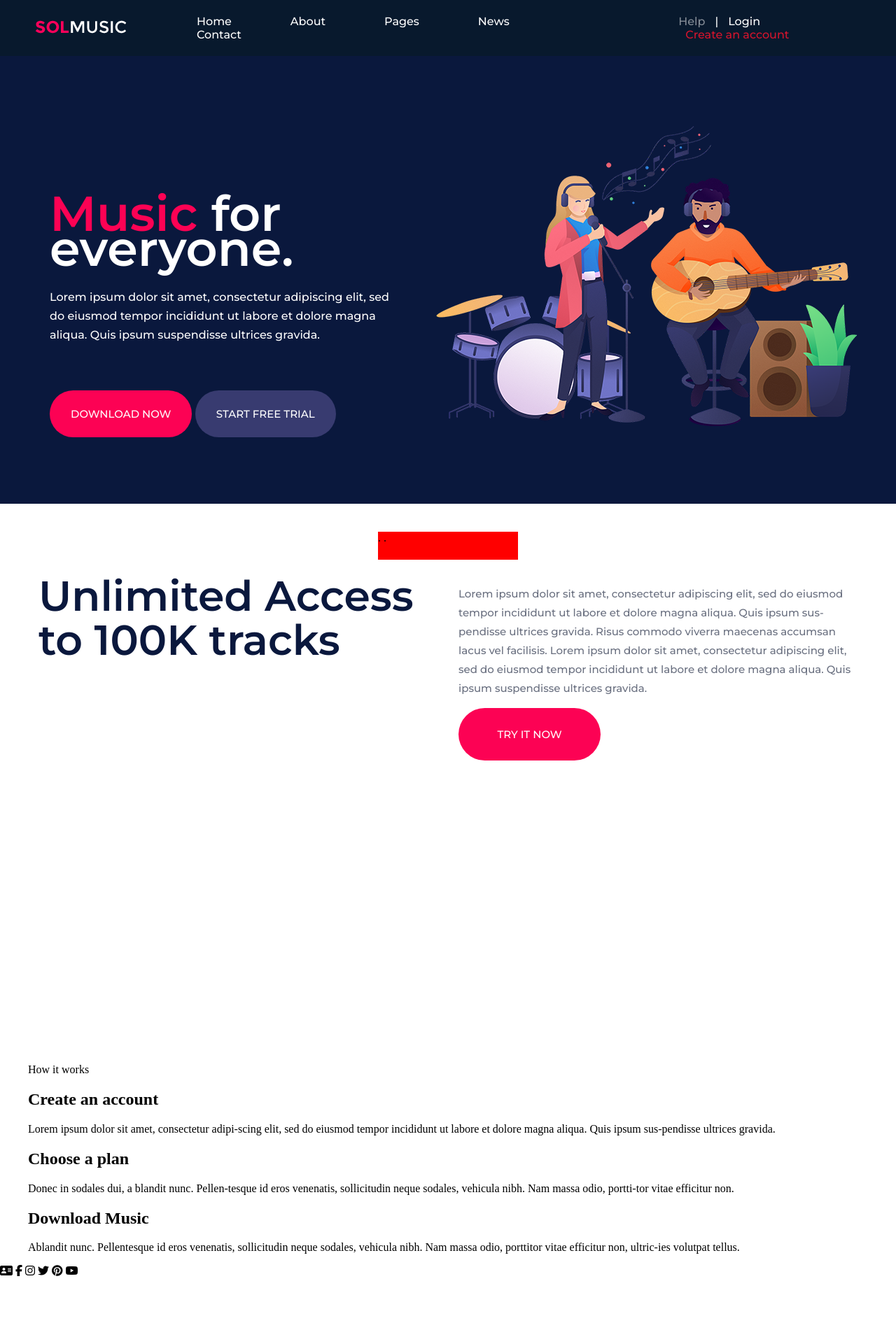
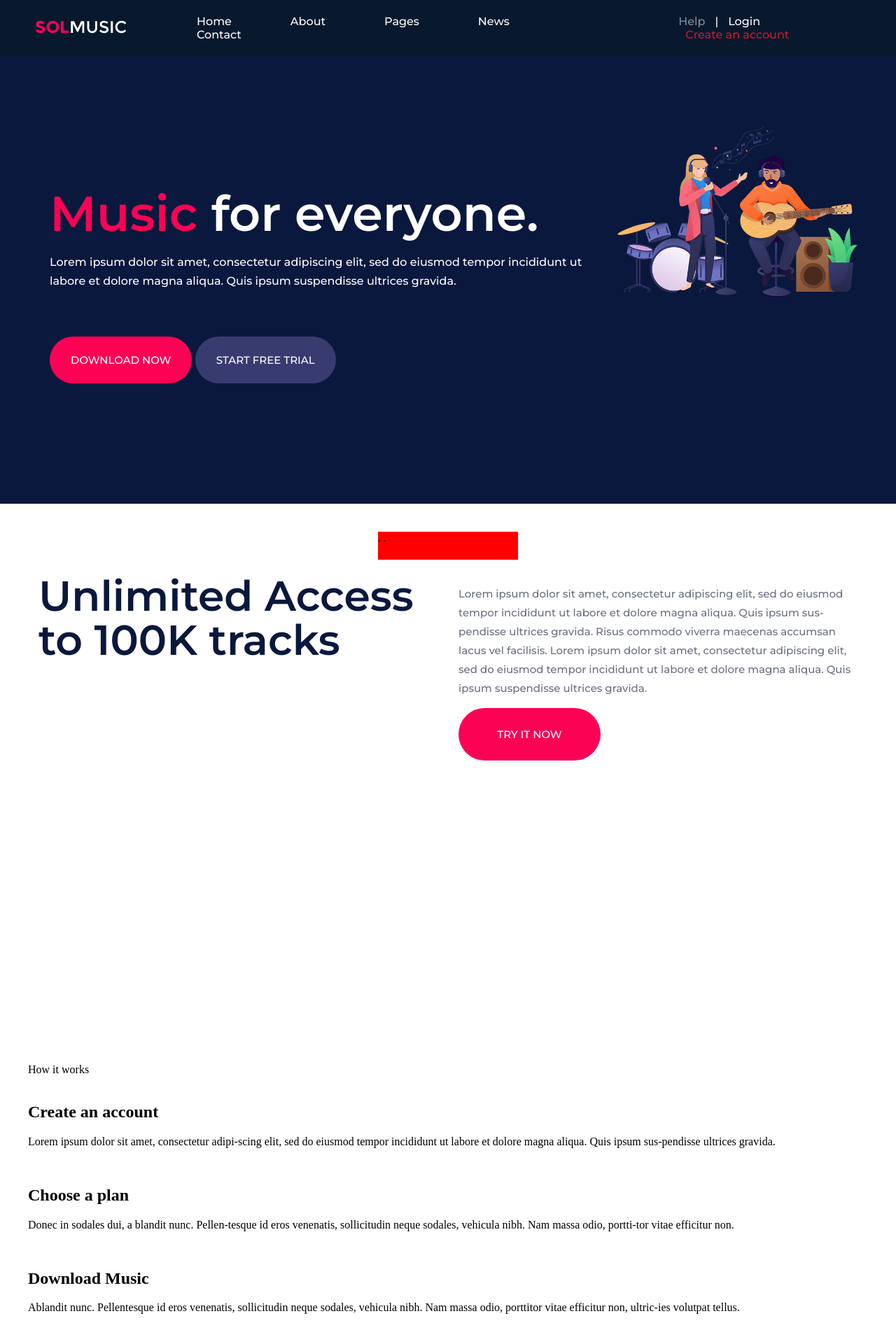
Before and after one commit to damick333/Landing-01, a plain HTML site: page index.html in a window 1280 px wide. Shown: the top 1891 px of the page at 70% size. Before the commit the page ends 1826 px from the top, so only its background shows below. Drawn offline with Linux system fonts and the light colour scheme.

Commit message:
startday

```diff
--- a/index.html
+++ b/index.html
@@ -81,14 +81,17 @@
             <div class="title">How it works</div>
             <div class="steps">
                 <div class="create">
+                    <div><img src="" alt=""></div>
                     <h2>Create an account</h2>
                     <p>Lorem ipsum dolor sit amet, consectetur adipi-scing elit, sed do eiusmod tempor incididunt ut labore et dolore magna aliqua. Quis ipsum sus-pendisse ultrices gravida.</p>
                 </div>
                 <div class="choose">
+                    <div><img src="" alt=""></div>
                     <h2>Choose a plan</h2>
                     <p>Donec in sodales dui, a blandit nunc. Pellen-tesque id eros venenatis, sollicitudin neque sodales, vehicula nibh. Nam massa odio, portti-tor vitae efficitur non.</p>
                 </div>
                 <div class="download">
+                    <div><img src="" alt=""></div>
                     <h2>Download Music</h2>
                     <p>Ablandit nunc. Pellentesque id eros venenatis, sollicitudin neque sodales, vehicula nibh. Nam massa odio, porttitor vitae efficitur non, ultric-ies volutpat tellus.</p>
                 </div>
--- a/src/css/estilos.css
+++ b/src/css/estilos.css
@@ -116,6 +116,12 @@ section music*/
     padding: 0px 15px;
 }
 
+.music-hero-image img{
+    width: 100%;
+	max-width:602px;
+	height: auto;
+}
+
 .music-hero-content{
 
     padding-top:100px;
```
Also changed, not shown: github.txt.
